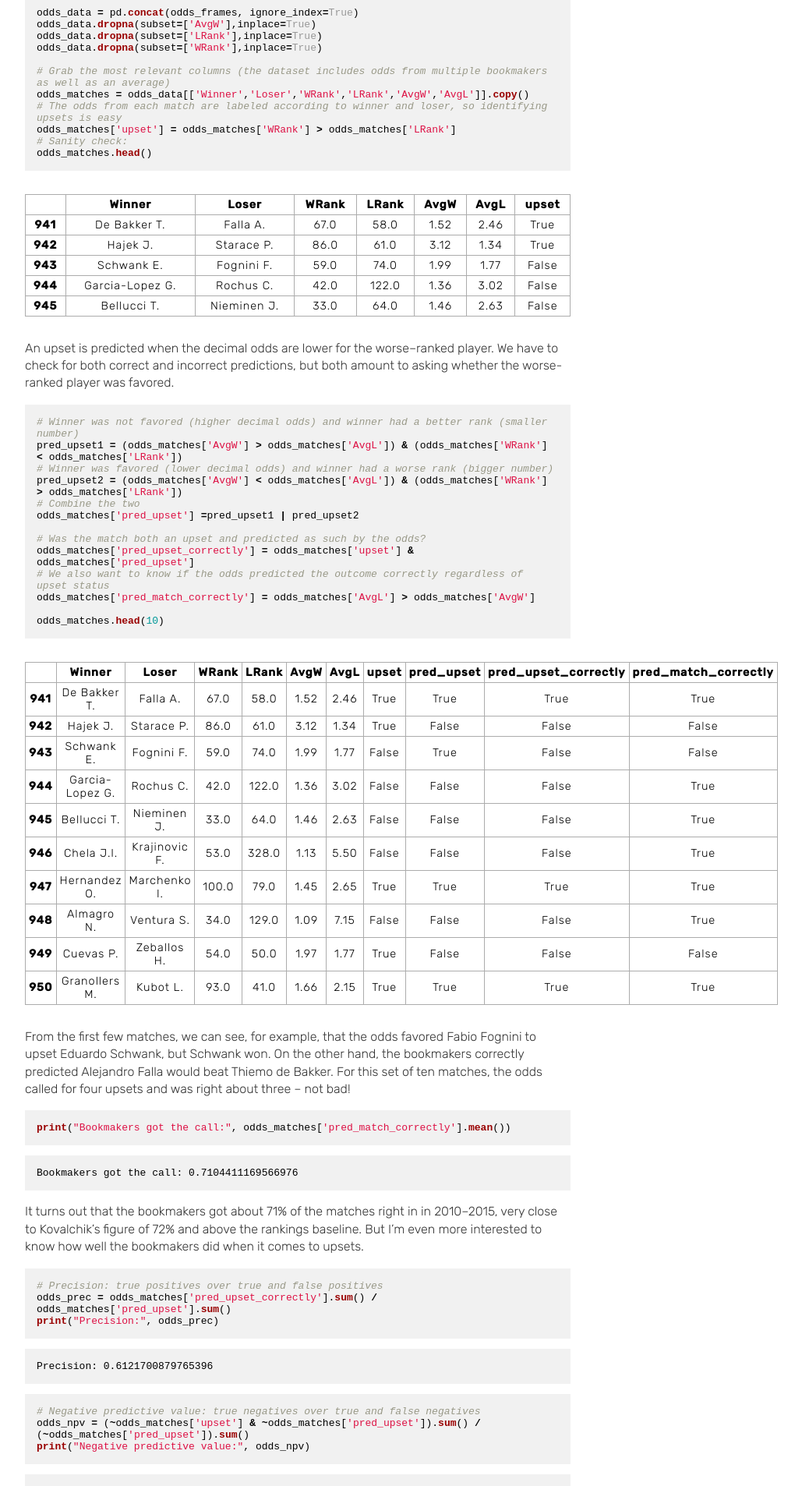
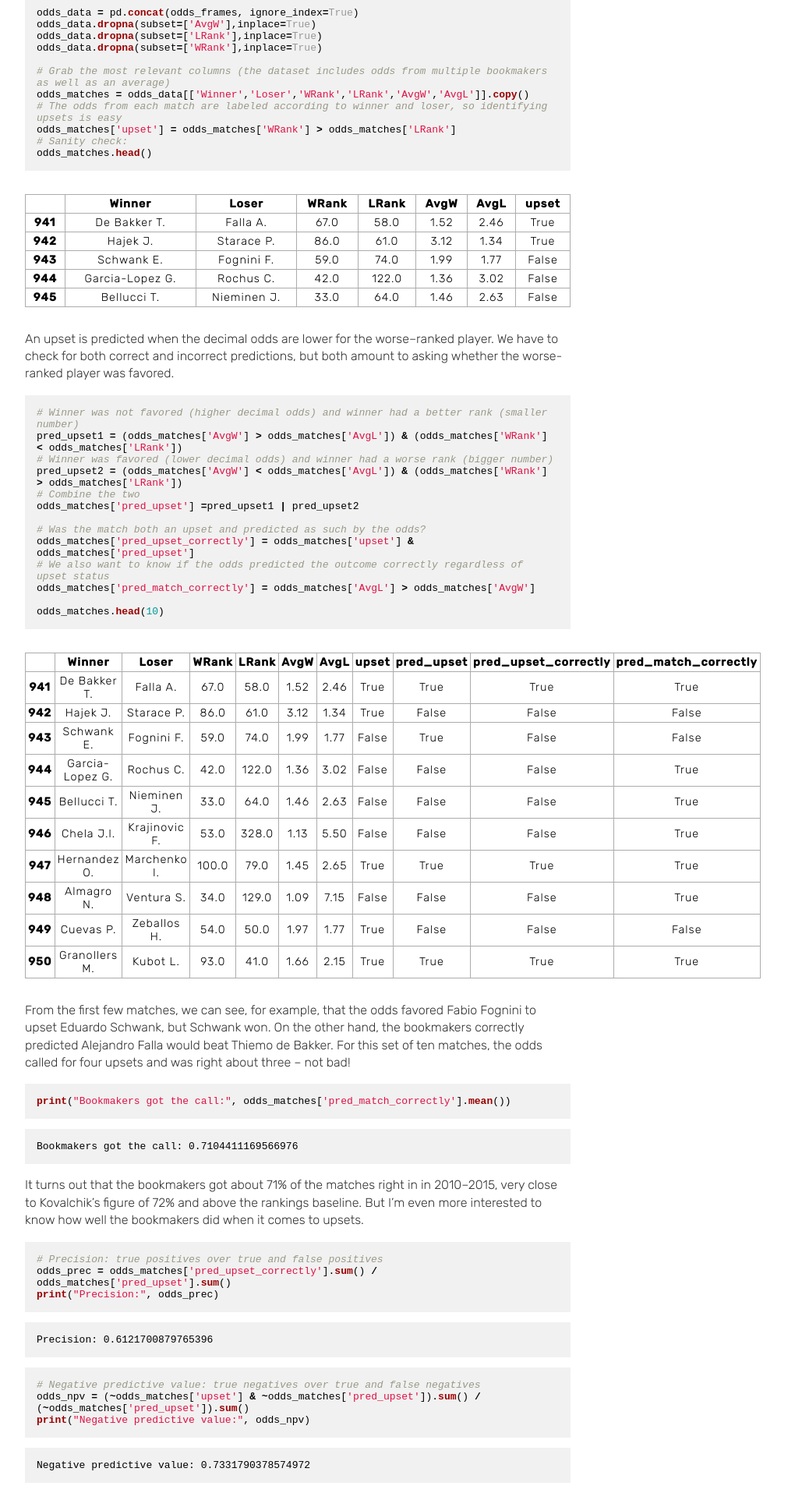
Before and after one commit to bmill42/bmill42.github.io, a Jekyll site: the page built from _posts/2021-01-30-tennis-predictions.md, in a window 1280 px wide. Shown: the part 4246-6152 px from the top of the page at 78% size, without its empty margins (218-1247 px from the left). Built offline with Jekyll 4.4.1, drawn with Linux system fonts in a browser that asks for light colours.

Commit message:
tennis blog part 1, revised

```diff
--- a/css/main.css
+++ b/css/main.css
@@ -38,7 +38,7 @@ table.dataframe {
 }
 
 thead, th, td, tr {
-  padding: 4px;
+  padding: 3px;
   text-align: center;
   letter-spacing: 1px;
   border: 1px solid #ACACAC;
```
